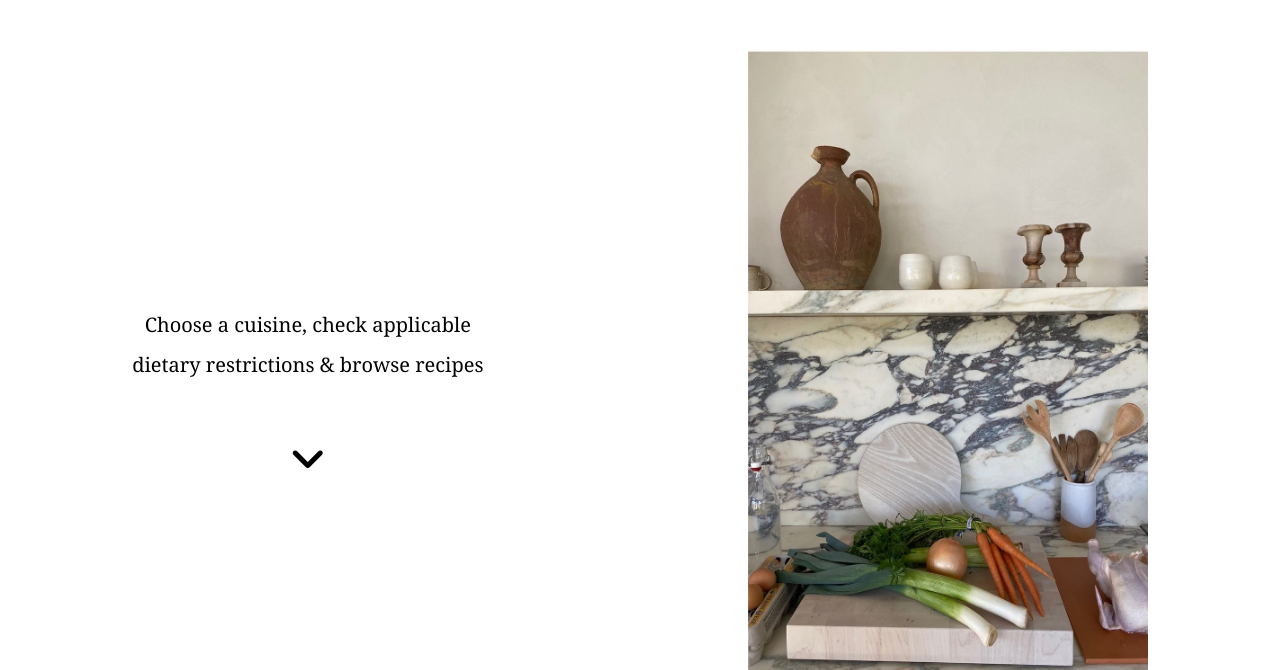
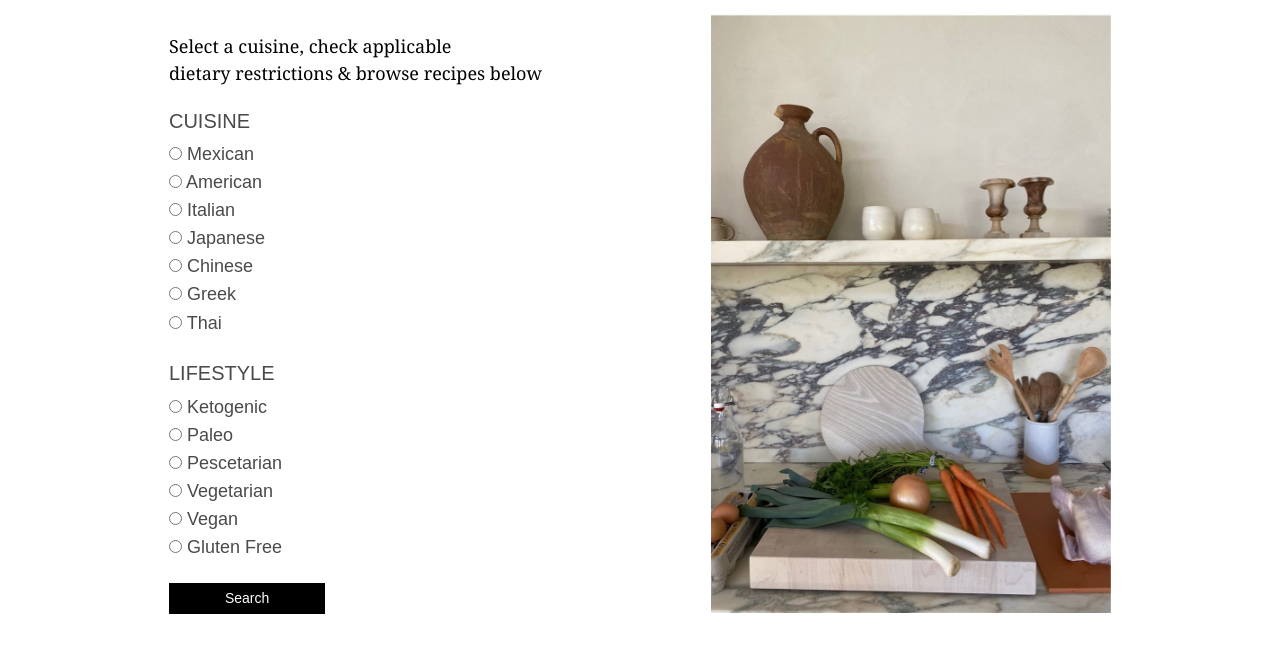
Before and after one commit to sophiehomer/dinner-drinks, a plain HTML site: page food/foodIndex.html in a window 1280 px wide. Shown: the part 79-749 px from the top of the page. Drawn offline with nearby package versions, Linux system fonts and the light colour scheme.

Commit message:
modified styles on food & cocktails pages

```diff
--- a/drinks/drinks.css
+++ b/drinks/drinks.css
@@ -12,60 +12,6 @@ header {
   background-color: black;
   width: 100%;
   z-index: 2;
-}
-
-.pageTitle {
-    text-align: center;
-    padding-top: .5%;
-    padding-bottom: .5%;
-    font-size: 40px;
-    font-family: georgia, arial, helvetica;
-    color: white;
-  }
-
-  .foodIndexStart {
-    display: flex;
-    justify-content: space-between;
-    align-items: center;
-    align-content: center;
-  }
-
-  .entryText{
-    font-family: georgia;
-    text-align: center;
-    line-height: 2.0;
-    padding-top: 40%;
-    font-size: 20px;
-    color: black;
-  }
-
-  .downArrow {
-    padding-top: 15%;
-    height: 300px;
-  }
-
-  #drinkImg {
-    display:flex;
-    justify-content: center;
-  }
-
-  .drinkImg {
-    margin-top: 10%;
-    width: 450px;
-    opacity: 0;
-    animation: fadeinup ease 0.4s forwards;
-    animation-delay: .2s;
-  }
-
-  @keyframes fadeinup {
-    from {
-        transform: translate3d(0,40px,0)
-    }
-
-    to {
-        transform: translate3d(0,0,0);
-        opacity: 1
-    }
 }
 
   .nav {
@@ -108,49 +54,103 @@ header {
     color: #FFD211;
   }
 
- /* --------------- CHECKBOX ---------------  */
-
-.container {
-    padding-bottom: 20%;
+/* --------------- DIRECTIONS ---------------  */
+.pageTitle {
+  text-align: center;
+  padding-top: .5%;
+  padding-bottom: .5%;
+  font-size: 40px;
+  font-family: georgia, arial, helvetica;
+  color: white;
 }
 
+.aside {
+display: flex;
+flex-direction: row;
+justify-content: space-evenly;
+}
+
+.foodIndexStart {
+  display: flex;
+  flex-direction: column;
+}
+
+.entryTextDiv {
+  display: flex;
+  flex-direction: column;
+  justify-content: center;
+  align-items: center;
+  align-content: center;
+  margin-top: 25%;
+}
+
+.entryText{
+  font-family: georgia;
+  font-size: 20px;
+  color: black;
+}
+
+ /* --------------- CHECKBOX ---------------  */
  .form-title {
-  padding-bottom: 2%;
+  margin-bottom: 2%;
+}
+
+ .column {
+   padding: 0% !important;
  }
 
 #food_options {
-    padding-top: 10%;
     display: flex;
     flex-direction: column;
+    margin-top: 5%;
 }
 
 label.radio {
   margin-left: 0% !important;
   padding-bottom: 2%;
+  font-size: 18px;
+  font-family: sans-serif !important;
 }
+
+input[name="alcohol"] {
+  accent-color: black;
+}
+
+/* --------------- IMAGE ---------------  */
+.drinkImg {
+  margin-top: 22%;
+  width: 450px;
+  opacity: 0;
+  animation: fadeinup ease 0.4s forwards;
+  animation-delay: .2s;
+}
+
+
 /* --------------- BUTTONS---------------  */
-.button {
-    letter-spacing: 2px;
+.searchButton  {
   font-family: sans-serif;
   border: 0px;
   font-size: 14px;
   background-color: black;
   color: white;
   font-weight: bold;
-    padding: 1% 3% 1% 3%;
+  padding: 2% 13% 2% 13%;
+  margin-top: 1%;
+  margin-bottom: 5%;
   }
 
-  .button:hover {
-    transform: scale(1.1);
+  .searchButton:hover {
     background-color: #FFD211;
   }
 
   /* --------------- RESULTS ---------------  */
-  .message-header {
-    background-color: white !important;
+.resultsSection {
+  display: flex;
+  flex-direction: column;
+  justify-content: center;
+  align-items: center;
+  align-content: center;
 }
-
-/* --------------- RESULTS ---------------  */
 
   .message-header {
     background-color: white !important;
@@ -158,16 +158,15 @@ label.radio {
 
 /* --------------- FOOTER ---------------  */
   footer {
-    background-color: transparent;
-    position: absolute;
-    width: 100%;
-    bottom: 0;
-    padding:0;
-    margin: 0px;
+    position:absolute;
+    left: 0;
+    bottom:0;
+    right: 0;
+    width:100%;
   }
 
   .footer-copyright {
-    padding-right: 2%;
+    padding-right: 1%;
     font-size: 12px;
     font-family: sans-serif;
   }
@@ -179,3 +178,15 @@ footer {
   .footer-icons:hover {
     color: #FFD211;
   }
+
+  /* animation */
+  @keyframes fadeinup {
+    from {
+        transform: translate3d(0,40px,0)
+    }
+
+    to {
+        transform: translate3d(0,0,0);
+        opacity: 1
+    }
+  }
--- a/food/food.css
+++ b/food/food.css
@@ -62,18 +62,31 @@ header nav a {
   color: white;
 }
 
+.aside {
+  display: flex;
+  flex-direction: row;
+  justify-content: space-evenly;
+}
+
 .foodIndexStart {
   display: flex;
-  justify-content: space-around;
-  padding-bottom: 5%;
+  flex-direction: column;
+}
+
+.entryTextDiv {
+  display: flex;
+  flex-direction: column;
+  justify-content: center;
+  align-items: center;
+  align-content: center;
+  margin-top: 30%;
+  margin-bottom: 5%;
 }
 
 .entryText{
   font-family: georgia;
-  text-align: center;
-  line-height: 2.0;
-  padding-top: 30%;
-  font-size: 20px;
+  line-height: 1.5;
+  font-size: 18px;
   color: black;
   opacity: 0;
   animation: fadeinup ease 0.4s forwards;
@@ -91,32 +104,27 @@ header nav a {
   }
 }
 
-.downArrow {
+/* .downArrow {
   padding-top: 15%;
   height: 300px;
   opacity: 0;
   animation: fadeinup ease 0.4s forwards;
   animation-delay: .2s;
-}
-
-#foodImg {
-  display:flex;
-  justify-content: center;
-}
+} */
 
 .foodImg {
-  margin-top: 10%;
-  width: 400px;
-  opacity: 0;
-  animation: fadeinup ease 0.4s forwards;
-  animation-delay: .2s;
+    margin-top: 23%;
+    width: 400px;
+    opacity: 0;
+    animation: fadeinup ease 0.4s forwards;
+    animation-delay: .2s;
 }
 
 
 
 /* --------------- CHECKBOX ---------------  */
 .form-title {
-  margin-bottom: 5%;
+  margin-bottom: 2%;
 }
 
 .container {
@@ -127,15 +135,21 @@ header nav a {
   margin-left: 10%;
 }
 
-/* #food_options {
-display: flex;
-flex-direction: row;
-} */
-
 label.radio {
   margin-left: 0% !important;
-  margin-bottom: 10%;
+  padding-bottom: 1.5%;
+  font-size: 18px;
+  font-family: sans-serif !important;
 }
+
+input[name="cuisine" ] {
+  accent-color: black;
+}
+
+input[name="lifestyle" ] {
+  accent-color: black;
+}
+
 
 .options-container {
   display: flex;
@@ -157,23 +171,20 @@ label.radio {
 .lifestyleOptions {
   display: flex;
   flex-direction: column;
-  /* margin-left: 40%; */
+  margin-top: 5%;
 }
-
-
 
 /* --------------- BUTTONS---------------  */
 
 .searchButton {
-  letter-spacing: 2px;
   font-family: sans-serif;
   border: 0px;
   font-size: 14px;
   background-color: black;
   color: white;
   font-weight: bold;
-  padding: 1% 2% 1% 2%;
-  margin-top: 1%;
+  padding: 2% 15% 2% 15%;
+  margin-top: 5%;
   margin-bottom: 5%;
 }
 
@@ -182,9 +193,6 @@ label.radio {
 }
 
 /* --------------- RESULTS ---------------  */
-/* #results {
-  padding-top: 20%;
-} */
 
 .message-header {
   background-color: white !important;
--- a/food/foodIndex.html
+++ b/food/foodIndex.html
@@ -38,98 +38,100 @@
             </div>
          </nav>
     </header>
- <!-- Main Form -->
- <main>
+ <!-- Main -->
+ <main class="mainContainer">
+    <aside class="aside">
         <div class="foodIndexStart">
+            <div class="entryTextDiv">
                 <h2 class="entryText">
-            Choose a cuisine, check applicable <br>
-            dietary restrictions & browse recipes<br>
-            <i class="downArrow fa-solid fa-angle-down fa-2x"></i>
+                    Select a cuisine, check applicable <br>
+                    dietary restrictions & browse recipes below<br>
                 </h2>
-        <img src="../assets/images/food1.jpeg" class="foodImg" alt="foodImg">
         </div>
- <aside class="container">
-  <section id="form">
+        <!-- <img src="../assets/images/food1.jpeg" class="foodImg" alt="foodImg"> -->
+
+        <div id="form">
             <div class="options-container">
-            <form action="#">
+                <form action="">
                     <div id="food_options">
                         <div class="cuisineOptions">
-                <h3 class="is-size-6-mobile is-size-4 form-title">
+                            <h3 class="is-size-6-mobile is-size-5 form-title">
                                 CUISINE
                             </h3>
                             <label class="radio">
-                 <input type="radio" class="cuisine" id="mexican" value="mexican">
+                                <input type="radio" name="cuisine" class="cuisine" id="mexican" value="mexican">
                                 Mexican
                             </label>
                             <label class="radio">
-                 <input type="radio" class="cuisine" id="american" value="american">
+                                <input type="radio" name="cuisine" class="cuisine" id="american" value="american">
                                 American
                             </label>
                             <label class="radio">
-                 <input type="radio" class="cuisine" id="italian" value="italian">
+                                <input type="radio" name="cuisine" class="cuisine" id="italian" value="italian">
                                 Italian
                             </label>
                             <label class="radio">
-                 <input type="radio" class="cuisine" id="japanese" value="japanese">
+                                <input type="radio" name="cuisine" class="cuisine" id="japanese" value="japanese">
                                 Japanese
                             </label>
                             <label class="radio">
-                 <input type="radio" class="cuisine" id="chinese" value="chinese">
+                                <input type="radio" name="cuisine" class="cuisine" id="chinese" value="chinese">
                                 Chinese
                             </label>
                             <label class="radio">
-                 <input type="radio" class="cuisine" id="greek" value="greek">
+                                <input type="radio" name="cuisine" class="cuisine" id="greek" value="greek">
                                 Greek
                                 </label>
                             <label class="radio">
-                 <input type="radio" class="cuisine" id="thai" value="thai">
+                                <input type="radio" name="cuisine" class="cuisine" id="thai" value="thai">
                                 Thai
                             </label>
-              <!-- <label class="radio">
-                 <input type="radio" class="cuisine" id="mediterranean" value="mediterranean">
-                 Mediterranean
-              </label> -->
                         </div>
                         <div class="lifestyleOptions">
-              <h2 class="is-size-6-mobile is-size-4 form-title">LIFESTYLE</h2>
+                            <h2 class="is-size-6-mobile is-size-5 form-title">LIFESTYLE</h2>
                             <label class="radio">
-                  <input type="radio" class="lifestyle" id="ketogenic" value="ketogenic">
+                                <input type="radio" name="lifestyle"  class="lifestyle" id="ketogenic" value="ketogenic">
                                 Ketogenic
                             </label>
                             <label class="radio">
-                  <input type="radio" class="lifestyle" id="paleo" value="paleo">
+                                <input type="radio" name="lifestyle"  class="lifestyle" id="paleo" value="paleo">
                                 Paleo
                             </label>
                             <label class="radio">
-                  <input type="radio" class="lifestyle" id="pescetarian" value="pescetarian">
+                                <input type="radio" name="lifestyle"  class="lifestyle" id="pescetarian" value="pescetarian">
                                 Pescetarian
                             </label>
                             <label class="radio">
-                  <input type="radio" class="lifestyle" id="vegetarian" value="vegetarian">
+                                <input type="radio" name="lifestyle"  class="lifestyle" id="vegetarian" value="vegetarian">
                                 Vegetarian
                             </label>
                             <label class="radio">
-                  <input type="radio" class="lifestyle" id="vegan" value="vegan">
+                                <input type="radio" name="lifestyle"  class="lifestyle" id="vegan" value="vegan">
                                 Vegan
                             </label>
                             <label class="radio">
-                  <input type="radio" class="lifestyle" id="glutenFree"
-                      value="glutenFree">
+                                <input type="radio" name="lifestyle"  class="lifestyle" id="glutenFree" value="glutenFree">
                                 Gluten Free
                             </label>
                         </div>
-            <!-- display the results as cards -->
-        </div>
-    </section>
                     </div>
                         <button type="submit" class="searchButton" id="search_food">
-         <h3>LET'S EAT!</h3>
+                            <h3>Search</h3>
                         </button>
+                </form>
+            </div>
+         </div>
+       </div>
+       <!-- food image -->
+       <div class="drinksContainer">
+        <img src="../assets/images/food1.jpeg" class="foodImg" alt="foodImg">
+       </div>
     </aside>
 
-    <article id="results" class="column is-three-fifths">
+    <article id="results" class="resultsSection">
         <div class="message-header">
-          <p>Get started!</p>
+            <p>Select a cuisine, check applicable dietary <br>
+            restrictions and browse recipe below</p>
         </div>
     </article>
 </main>
```
Also changed, not shown: drinks/drinkIndex.html (+20 -20 lines). Lines whose indentation alone changed are shown as unchanged.
